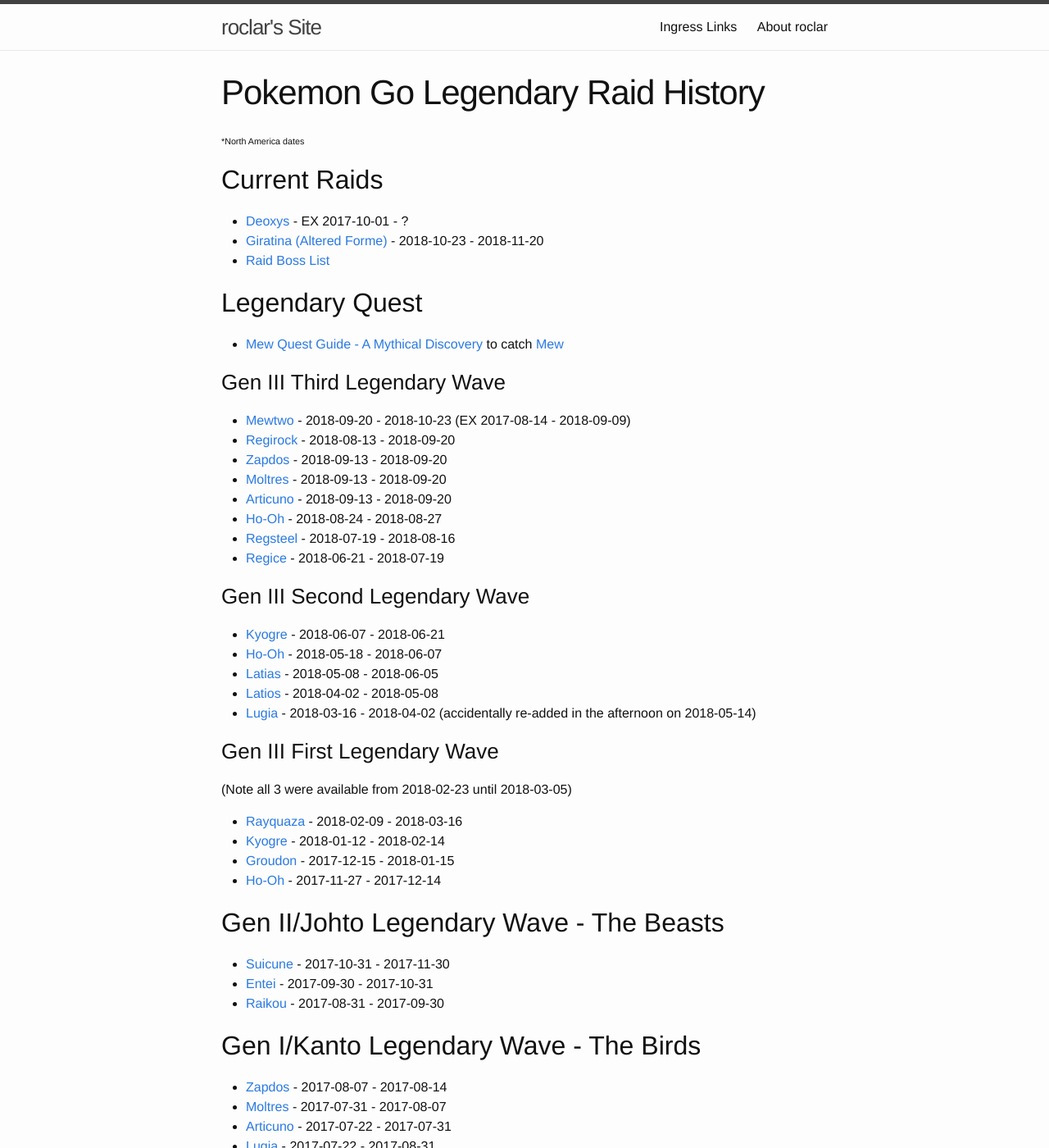
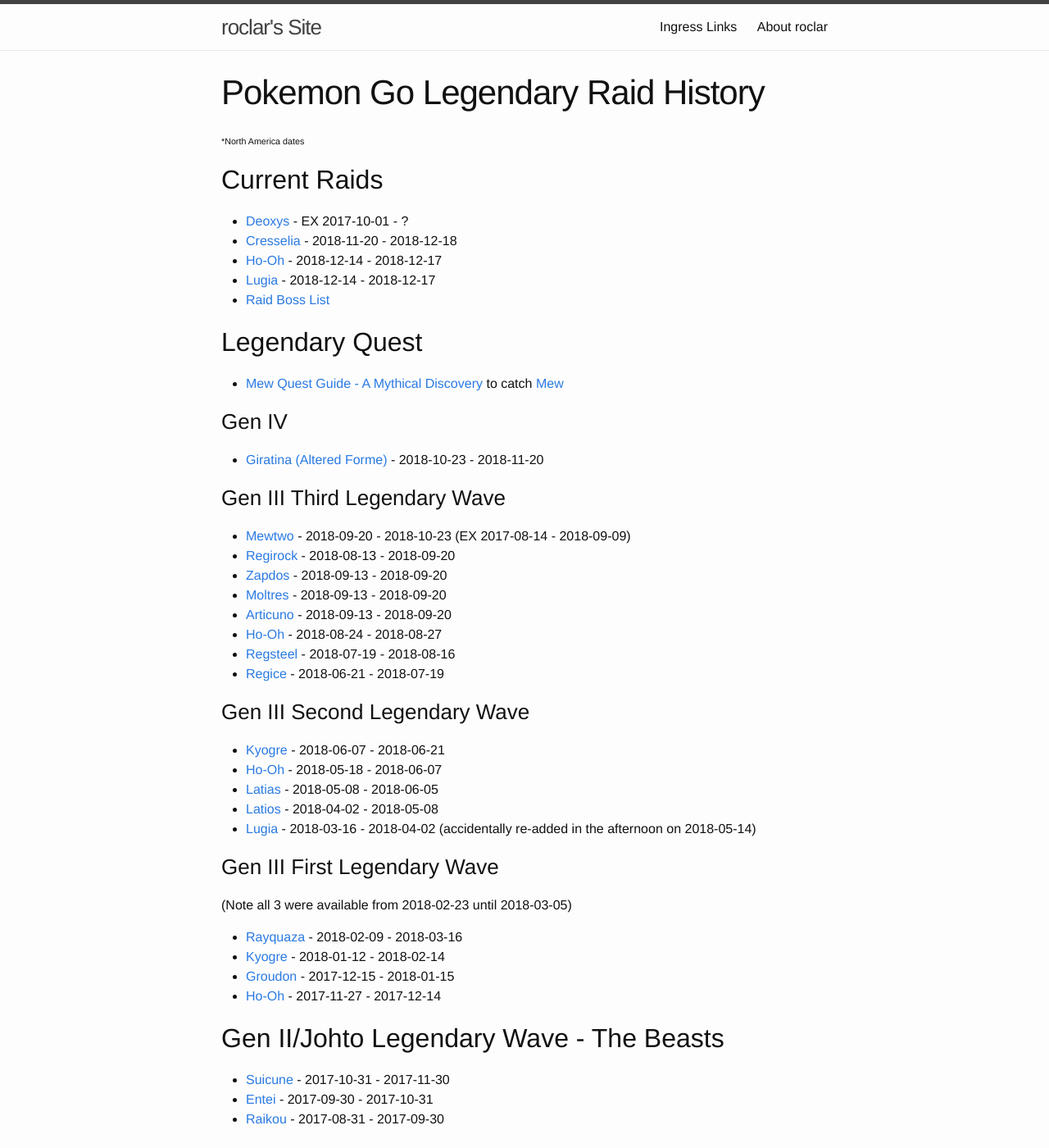
Before and after one commit to roclar/roclar.github.io, a Jekyll site: the page built from PoGoLegendaryHistory.md, in a window 1280 px wide and 1400 px high. Shown: the whole window at 82% size. Built offline with Jekyll 4.4.1, drawn with Linux system fonts in a browser that asks for light colours; some of the changed text lies outside the part shown.

Commit message:
Added Cresselia and yet another return of Lugia and Ho-Oh

```diff
--- a/PoGoLegendaryHistory.md
+++ b/PoGoLegendaryHistory.md
@@ -7,11 +7,16 @@
 
 ## Current Raids
 - [Deoxys](https://db.pokemongohub.net/pokemon/386) - EX 2017-10-01 - ?
-- [Giratina (Altered Forme)](https://db.pokemongohub.net/pokemon/487?form=Altered) - 2018-10-23 - 2018-11-20
+- [Cresselia](https://db.pokemongohub.net/pokemon/488) - 2018-11-20 - 2018-12-18
+- [Ho-Oh](https://db.pokemongohub.net/pokemon/250) - 2018-12-14 - 2018-12-17
+- [Lugia](https://db.pokemongohub.net/pokemon/249) - 2018-12-14 - 2018-12-17
 - [Raid Boss List](https://pokemongo.gamepress.gg/raid-boss-list)
 
 ## Legendary Quest
 - [Mew Quest Guide - A Mythical Discovery](https://pokemongohub.net/post/guide/a-mythical-discovery-guide/) to catch [Mew](https://db.pokemongohub.net/pokemon/151)
+
+### Gen IV
+- [Giratina (Altered Forme)](https://db.pokemongohub.net/pokemon/487?form=Altered) - 2018-10-23 - 2018-11-20
 
 ### Gen III Third Legendary Wave
 - [Mewtwo](https://db.pokemongohub.net/pokemon/150) - 2018-09-20 - 2018-10-23 (EX 2017-08-14 - 2018-09-09)
@@ -49,6 +54,8 @@
 - [Lugia](https://db.pokemongohub.net/pokemon/249) - 2017-07-22 - 2017-08-31
 
 ### Sources
+- [Challenge Lugia and Ho-Oh during a Special Raid Weekend!](https://pokemongolive.com/en/post/ho-ohlugiaraidweekenddec2018/)
+- [A new phase of Raid Battles begins with Cresselia!](https://pokemongolive.com/en/post/legendary-cresselia/)
 - [Have a haunting good time during Pokémon GO Halloween 2018!](https://pokemongolive.com/en/post/halloween2018/)
 - [The Mythical Pokémon Deoxys Transforms EX Raids!](https://pokemongolive.com/post/exraid-deoxys)
 - [Professor Willow’s Global Research Challenge Ends with a Power-Packed Ultra Bonus Event!](https://pokemongolive.com/post/globalchallenge-ultrabonus)
```
